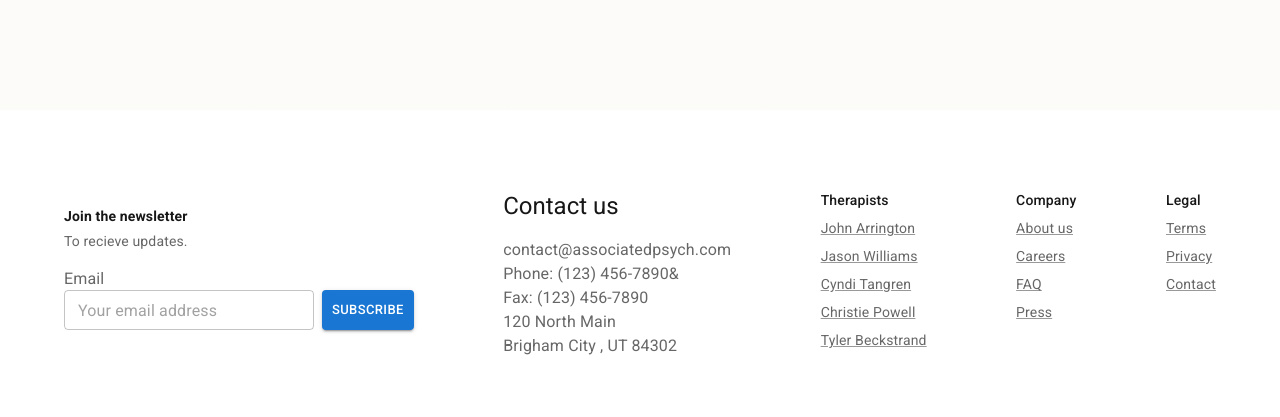
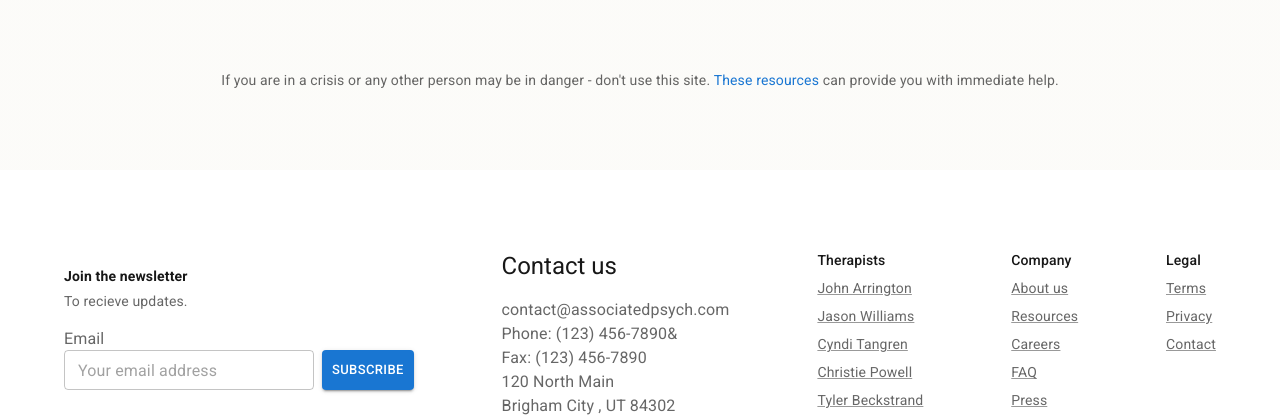
Before and after one commit to GabeCabrera/associated-psychotherapists, a Next.js app: page / in a window 1280 px wide. Shown: the part 2660-3077 px from the top of the page. Built offline with nearby package versions, Linux system fonts and the light colour scheme.

Commit message:
added emergency resource linkbefore footer, and resource link inside the footer

```diff
--- a/src/app/components/Footer.tsx
+++ b/src/app/components/Footer.tsx
@@ -138,6 +138,9 @@ export default function Footer() {
             About us
           </Link>
           <Link color="text.secondary" variant="body2" href="#">
+            Resources
+          </Link>
+          <Link color="text.secondary" variant="body2" href="#">
             Careers
           </Link>
           <Link color="text.secondary" variant="body2" href="#">
--- a/src/app/page.tsx
+++ b/src/app/page.tsx
@@ -234,6 +234,9 @@ export default function Home() {
             </Grid>
           </Grid>
         </Container>
+        <Typography variant='body2' sx={{ textAlign: 'center', mt: 5, color: 'text.secondary' }}>
+          If you are in a crisis or any other person may be in danger - don't use this site. <a href='#' style={{ color: '#1976d2'}}>These resources</a> can provide you with immediate help.
+        </Typography>
       </Hero>
       <Footer />
     </Box>
```
